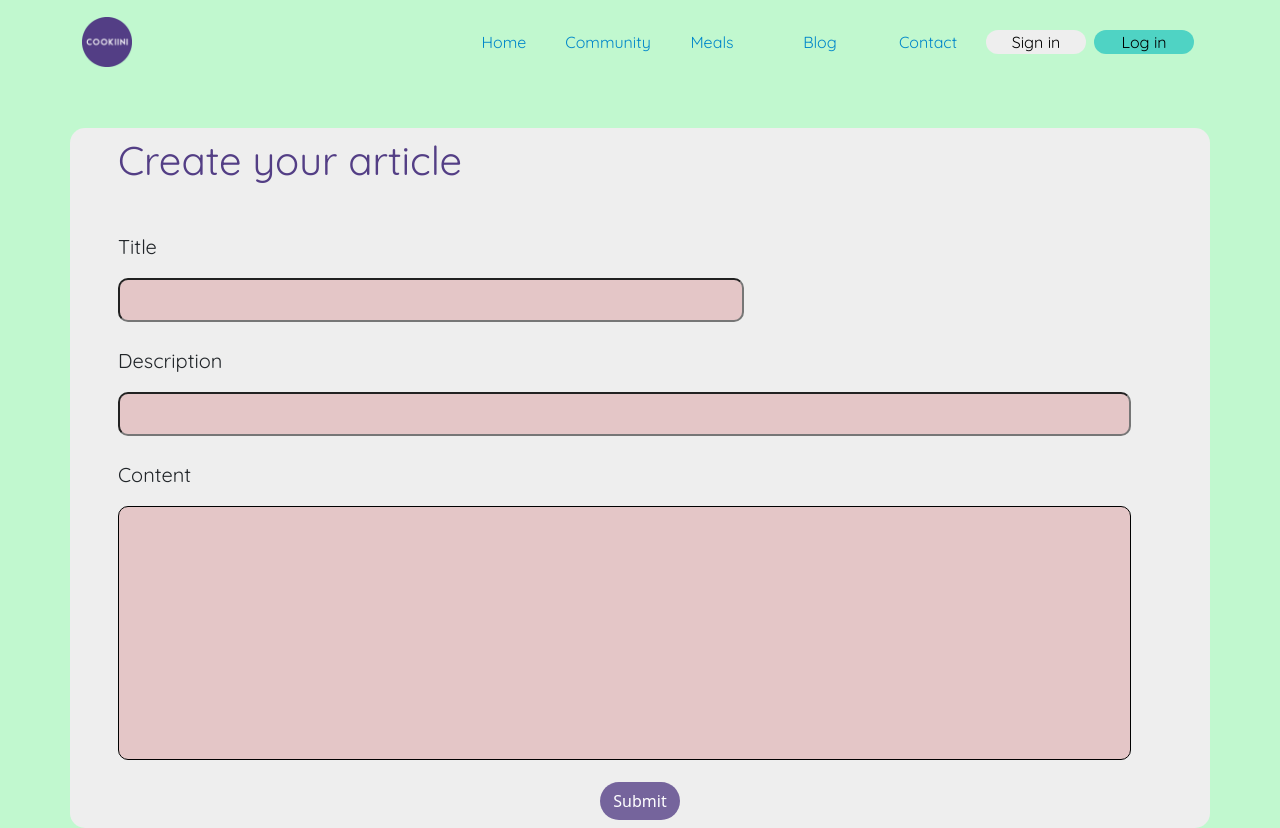
After one commit to SadokBarbouche/Cookiini_Project, a PHP site: page /createYourArticle.php in a window 1280 px wide. The commit adds this page. Run offline with PHP 8.4, Linux system fonts and the light colour scheme.

Commit message:
Add files via upload

```diff
--- /dev/null
+++ b/createYourArticle.php
@@ -0,0 +1,54 @@
+<!DOCTYPE html>
+<html lang="en">
+
+<head>
+    <meta charset="UTF-8">
+    <meta http-equiv="X-UA-Compatible" content="IE=edge">
+    <link rel="icon" href="img/4 (3).png" type="image/gif" sizes="16x16">
+
+    <meta name="viewport" content="width=device-width, initial-scale=1.0">
+    <title>Create Your Article</title>
+    <link href="https://cdn.jsdelivr.net/npm/bootstrap@5.0.2/dist/css/bootstrap.min.css" rel="stylesheet" integrity="sha384-EVSTQN3/azprG1Anm3QDgpJLIm9Nao0Yz1ztcQTwFspd3yD65VohhpuuCOmLASjC" crossorigin="anonymous">
+    <link href='https://fonts.googleapis.com/css?family=Quicksand' rel='stylesheet'>
+    <link rel="preconnect" href="https://fonts.googleapis.com">
+    <link rel="preconnect" href="https://fonts.gstatic.com" crossorigin>
+    <link href="https://fonts.googleapis.com/css2?family=Kaushan+Script&display=swap" rel="stylesheet">
+    <link rel="stylesheet" href="css/style.css">
+    <link rel="stylesheet" href="css/community.css">
+</head>
+<!-- body -->
+<?php
+include_once "header.php";
+?>
+
+<div class="container px-5 py-2 w-100" style="background-color: #eee; border-radius:15px;">
+    <h1 class="h1 mb-5" style="color:#533e85;">Create your article</h1>
+    <form action="" method="" style="">
+            <p class="">
+                Title
+            </p>
+            <input type="text"  name="title" id="" class="px-3 py-2" style=" width:60%;background: #e4c6c7;
+            display: inline-flex;
+            border-radius: 10px;
+
+            "><br><br>
+
+            <p class="">
+                Description
+            </p>
+
+            <input type="text" name="email" id="" class="px-3 py-2 lg mb-4" style="width:97% ;background: #e4c6c7;display: inline-flex;border-radius: 10px;">
+
+            <p class="">
+                Content
+            </p>
+           <textarea class="form-control" name="" id="" rows="10" style=" width:97%;background: #e4c6c7;display: inline-flex;border-radius: 10px;resize:none;border-color:black;
+            "></textarea>
+
+            <center><button class="btn rounded-pill text-center mt-3" style="background-color: #75649c; color:white">Submit</button><br>
+
+        </div>
+        <script src="https://cdn.jsdelivr.net/npm/bootstrap@5.0.2/dist/js/bootstrap.bundle.min.js" integrity="sha384-MrcW6ZMFYlzcLA8Nl+NtUVF0sA7MsXsP1UyJoMp4YLEuNSfAP+JcXn/tWtIaxVXM" crossorigin="anonymous"></script>
+<script src="scripts/index.js"></script>
+</body>
+</html>
--- a/foodCard.php
+++ b/foodCard.php
@@ -42,7 +42,7 @@
     </div>
 
     <div class="card-body">
-    <h5 class="card-title fluid">Delicious Meal</h5>
+    <h5 class="card-title fluid"><a href="#" style="font-weight:bold;">Delicious Meal</a></h5>
         <p class="card-text"></p>
     </div>
 
--- a/header.php
+++ b/header.php
@@ -6,7 +6,7 @@
       <button class="navbar-toggler" type="button" data-bs-toggle="collapse" data-bs-target="#navmenu">
         <span class="navbar-toggler-icon"></span>
       </button>
-      <a class="navbar-brand mt-1" href="#">
+      <a class="navbar-brand mt-1" href="index.html">
         <img src="img/1.png" alt="..." height="50" >
       </a>
 
--- a/meals.php
+++ b/meals.php
@@ -159,11 +159,10 @@ include_once "header.php";
         </div>
         <div class="col-md mx-3 my-3" style="background-color: #eee; border-radius:15px">
             <div class="row justify-content-end">
-                <select class="form-select form-select-lg mb-3 text-end mx-2 my-2" aria-label=".form-select-lg example" style="width:25vh;">
+                <select class="form-select form-select-lg mb-3 text-start mx-2 my-2" aria-label=".form-select-lg example" style="width:25vh;">
                     <option selected>Sort by:</option>
                     <option value="1">Lowest Price</option>
                     <option value="2">Most Rated</option>
-                    <option value="3">Three</option>
                 </select>
                 <div class="row">
                     <?php
```
Also changed, not shown: blog.php (+28 -2 lines), index.html (+10 -8 lines), login.php (+4 -4 lines).
